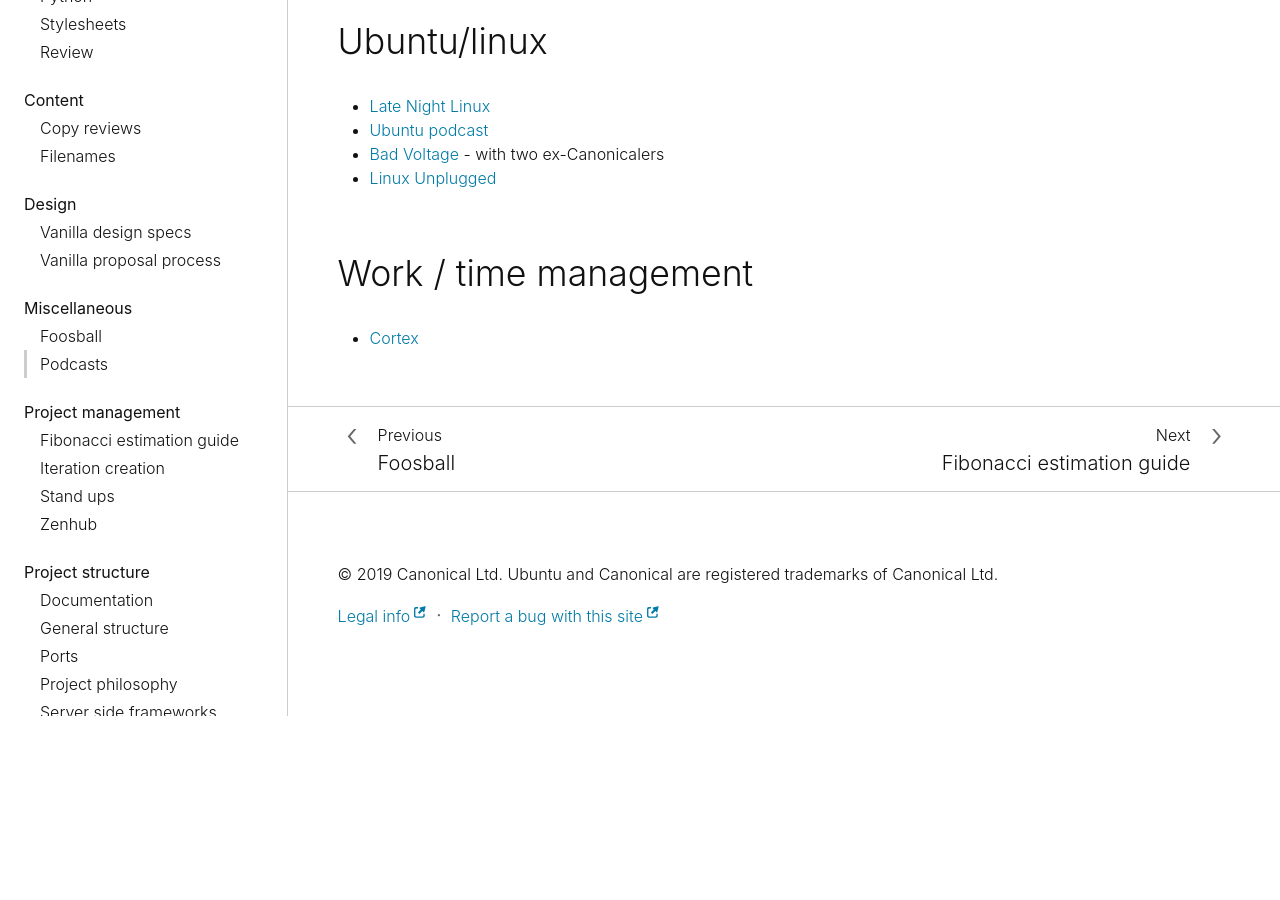
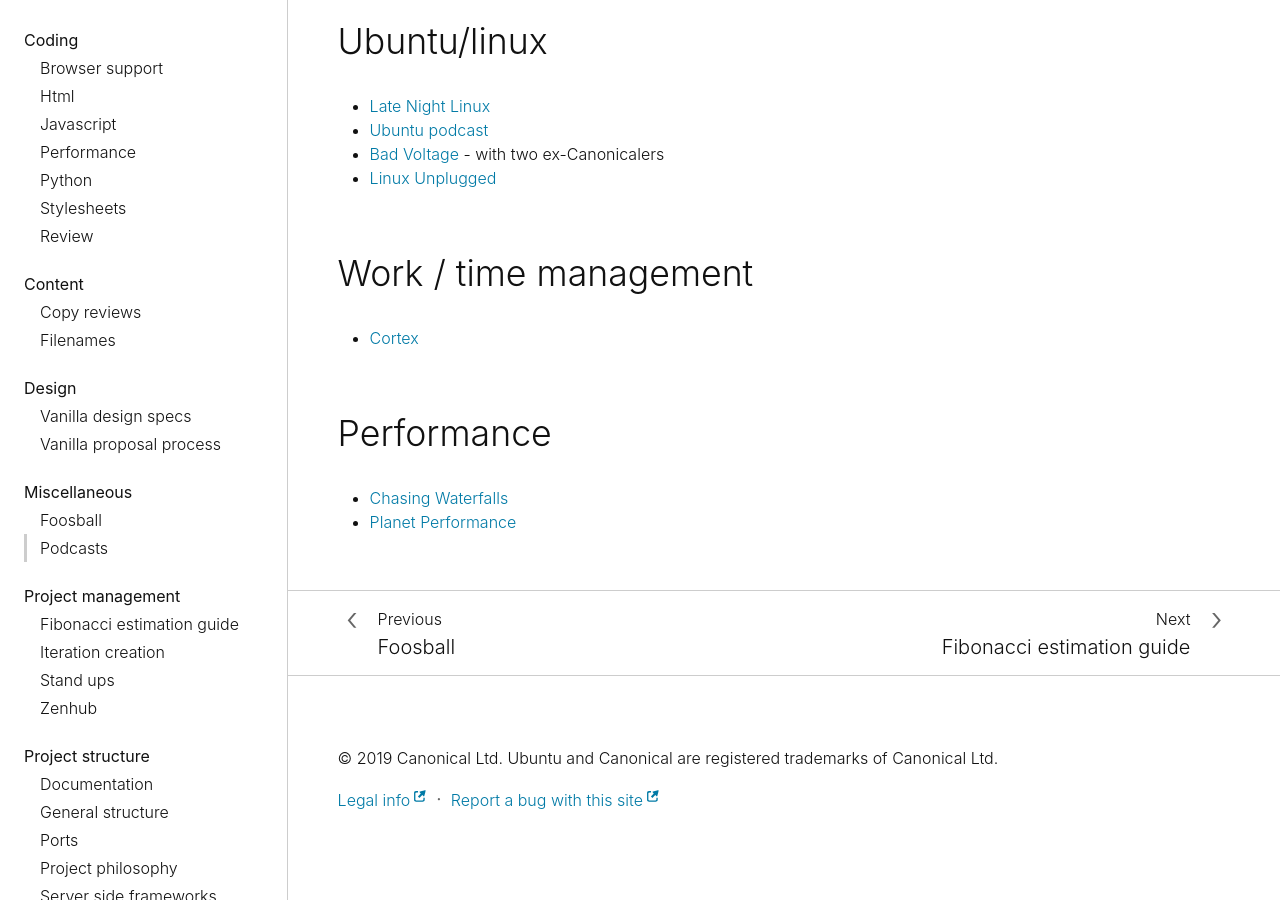
Before and after one commit to canonical-web-and-design/practices, a Jekyll site: the page built from miscellaneous/podcasts.md, in a window 1280 px wide and 900 px high, scrolled down 1434 px. Built offline with Jekyll 4.4.1, drawn with Linux system fonts in a browser that asks for light colours; some web fonts are replaced; before the commit the page ends 2150 px from its top, so only the background shows below that.

Commit message:
Add performance podcasts to suggested podcasts page

```diff
--- a/miscellaneous/podcasts.md
+++ b/miscellaneous/podcasts.md
@@ -44,3 +44,7 @@
 ## Work / time management
 
 - [Cortex](https://www.relay.fm/cortex)
+
+## Performance
+- [Chasing Waterfalls](https://chasing-waterfalls.simplecast.com/)
+- [Planet Performance](https://podcast.perfplanet.com/)
```
